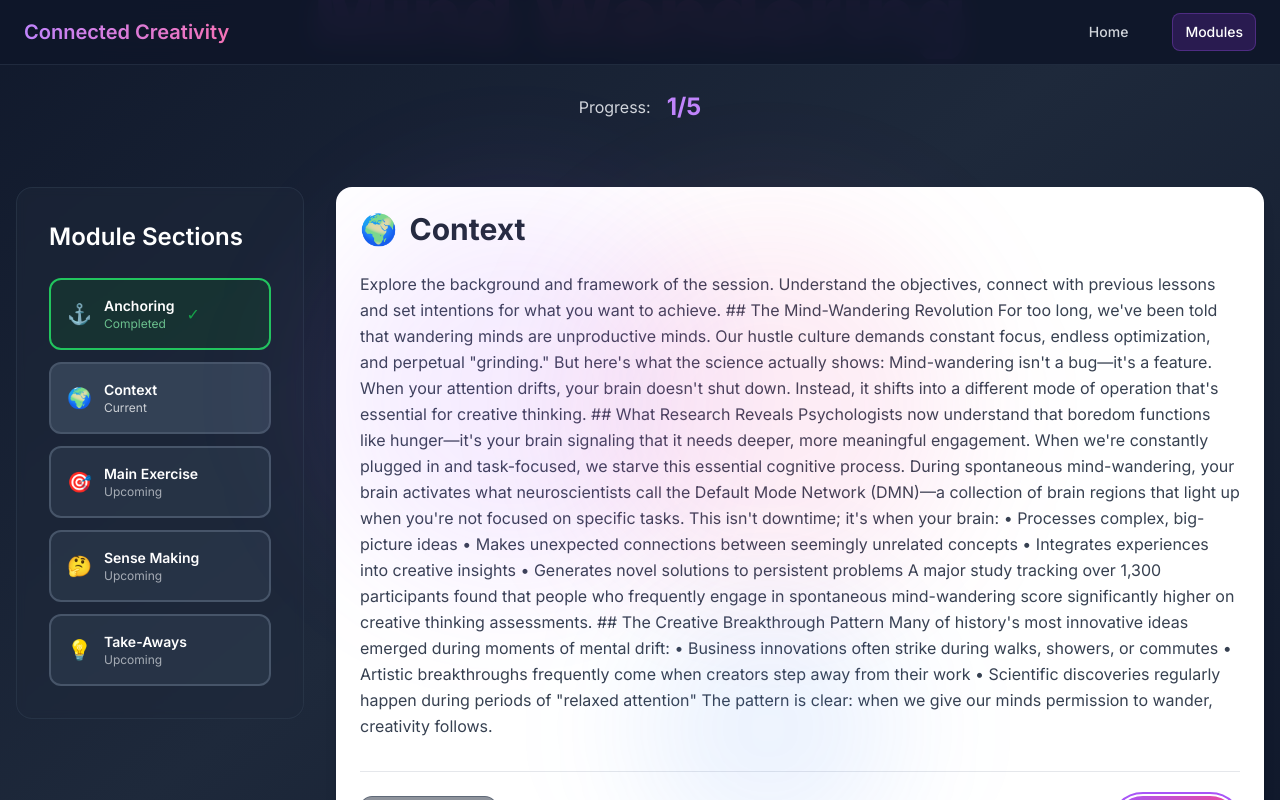
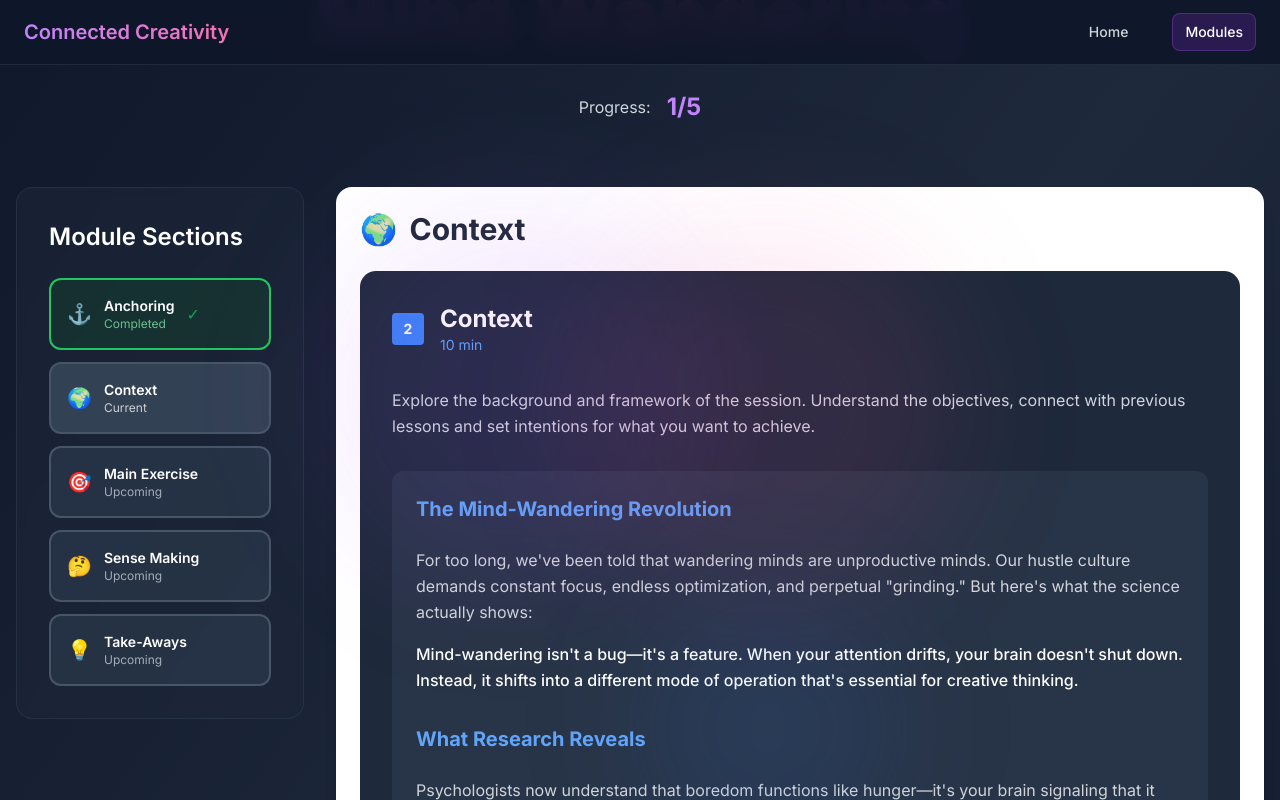
Before and after one commit to MartijnMesman/ConnectedCreativity, a Next.js app: page /course/module/1 in a window 1280 px wide. Both pictures are taken after a click on the button "Next →". Shown: the part 235-1035 px from the top of the page. Built offline with nearby package versions, Linux system fonts and the light colour scheme.

Commit message:
Create Context Page Design

```diff
--- a/src/app/course/module/[id]/page.tsx
+++ b/src/app/course/module/[id]/page.tsx
@@ -229,24 +229,123 @@ export default function ModulePage() {
 
       case 'context':
         return (
-          <div className="space-y-6">
-            <p className="text-gray-700 leading-relaxed">{section.content}</p>
-            {section.readings && (
-              <div className="space-y-4">
-                <h4 className="font-semibold text-gray-800">Required Readings</h4>
-                {section.readings.map((reading, index) => (
-                  <div key={index} className="bg-blue-50 rounded-xl p-4 flex items-center justify-between">
-                    <div>
-                      <h5 className="font-medium text-blue-800">{reading.title}</h5>
-                      <p className="text-sm text-blue-600">by {reading.author} • {reading.duration}</p>
+          <div className="bg-slate-800 rounded-2xl p-8 text-white min-h-screen">
+            {/* Header Section */}
+            <div className="flex items-center justify-between mb-8">
+              <div className="flex items-center space-x-4">
+                <div className="w-8 h-8 bg-blue-500 rounded flex items-center justify-center text-white font-bold text-sm">
+                  2
+                </div>
+                <div>
+                  <h1 className="text-2xl font-bold text-white">Context</h1>
+                  <p className="text-blue-400 text-sm">10 min</p>
+                </div>
+              </div>
+            </div>
+
+            {/* Description */}
+            <div className="mb-8">
+              <p className="text-gray-300 leading-relaxed">
+                Explore the background and framework of the session. Understand the objectives, connect with
+                previous lessons and set intentions for what you want to achieve.
+              </p>
+            </div>
+
+            {/* Main Content Container */}
+            <div className="bg-slate-700/50 rounded-xl p-6 space-y-8">
+
+              {/* The Mind-Wandering Revolution Section */}
+              <div className="space-y-6">
+                <h2 className="text-xl font-bold text-blue-400 mb-4">The Mind-Wandering Revolution</h2>
+
+                <div className="space-y-4 text-gray-300 leading-relaxed">
+                  <p>
+                    For too long, we've been told that wandering minds are unproductive minds. Our hustle
+                    culture demands constant focus, endless optimization, and perpetual "grinding." But here's
+                    what the science actually shows:
+                  </p>
+
+                  <p className="font-medium text-white">
+                    Mind-wandering isn't a bug—it's a feature. When your attention drifts, your brain doesn't
+                    shut down. Instead, it shifts into a different mode of operation that's essential for creative
+                    thinking.
+                  </p>
+                </div>
+              </div>
+
+              {/* What Research Reveals Section */}
+              <div className="space-y-6">
+                <h2 className="text-xl font-bold text-blue-400 mb-4">What Research Reveals</h2>
+
+                <div className="space-y-4 text-gray-300 leading-relaxed">
+                  <p>
+                    Psychologists now understand that boredom functions like hunger—it's your brain
+                    signaling that it needs deeper, more meaningful engagement. When we're constantly
+                    plugged in and task-focused, we starve this essential cognitive process.
+                  </p>
+
+                  <p>
+                    During spontaneous mind-wandering, your brain activates what neuroscientists call the
+                    Default Mode Network (DMN)—a collection of brain regions that light up when you're not
+                    focused on specific tasks. This isn't downtime; it's when your brain:
+                  </p>
+
+                  {/* Bullet Points */}
+                  <div className="ml-6 space-y-3">
+                    <div className="flex items-start space-x-3">
+                      <div className="w-2 h-2 bg-blue-400 rounded-full mt-2 flex-shrink-0"></div>
+                      <p className="text-gray-300">Processes complex, big-picture ideas</p>
                     </div>
-                    <button className="px-4 py-2 bg-blue-600 text-white rounded-lg hover:bg-blue-700">
-                      Read
-                    </button>
+                    <div className="flex items-start space-x-3">
+                      <div className="w-2 h-2 bg-blue-400 rounded-full mt-2 flex-shrink-0"></div>
+                      <p className="text-gray-300">Makes unexpected connections between seemingly unrelated concepts</p>
+                    </div>
+                    <div className="flex items-start space-x-3">
+                      <div className="w-2 h-2 bg-blue-400 rounded-full mt-2 flex-shrink-0"></div>
+                      <p className="text-gray-300">Integrates experiences into creative insights</p>
+                    </div>
+                    <div className="flex items-start space-x-3">
+                      <div className="w-2 h-2 bg-blue-400 rounded-full mt-2 flex-shrink-0"></div>
+                      <p className="text-gray-300">Generates novel solutions to persistent problems</p>
+                    </div>
                   </div>
-                ))}
+
+                  <p className="font-medium text-white">
+                    A major study tracking over 1,300 participants found that people who frequently engage in
+                    spontaneous mind-wandering score significantly higher on creative thinking assessments.
+                  </p>
+                </div>
               </div>
-            )}
+
+              {/* The Creative Breakthrough Pattern Section */}
+              <div className="space-y-6">
+                <h2 className="text-xl font-bold text-blue-400 mb-4">The Creative Breakthrough Pattern</h2>
+
+                <div className="space-y-4 text-gray-300 leading-relaxed">
+                  <p>Many of history's most innovative ideas emerged during moments of mental drift:</p>
+
+                  {/* Bullet Points */}
+                  <div className="ml-6 space-y-3">
+                    <div className="flex items-start space-x-3">
+                      <div className="w-2 h-2 bg-blue-400 rounded-full mt-2 flex-shrink-0"></div>
+                      <p className="text-gray-300">Business innovations often strike during walks, showers, or commutes</p>
+                    </div>
+                    <div className="flex items-start space-x-3">
+                      <div className="w-2 h-2 bg-blue-400 rounded-full mt-2 flex-shrink-0"></div>
+                      <p className="text-gray-300">Artistic breakthroughs frequently come when creators step away from their work</p>
+                    </div>
+                    <div className="flex items-start space-x-3">
+                      <div className="w-2 h-2 bg-blue-400 rounded-full mt-2 flex-shrink-0"></div>
+                      <p className="text-gray-300">Scientific discoveries regularly happen during periods of "relaxed attention"</p>
+                    </div>
+                  </div>
+
+                  <p className="font-bold text-white text-lg">
+                    The pattern is clear: when we give our minds permission to wander, creativity follows.
+                  </p>
+                </div>
+              </div>
+            </div>
           </div>
         )
 
```
